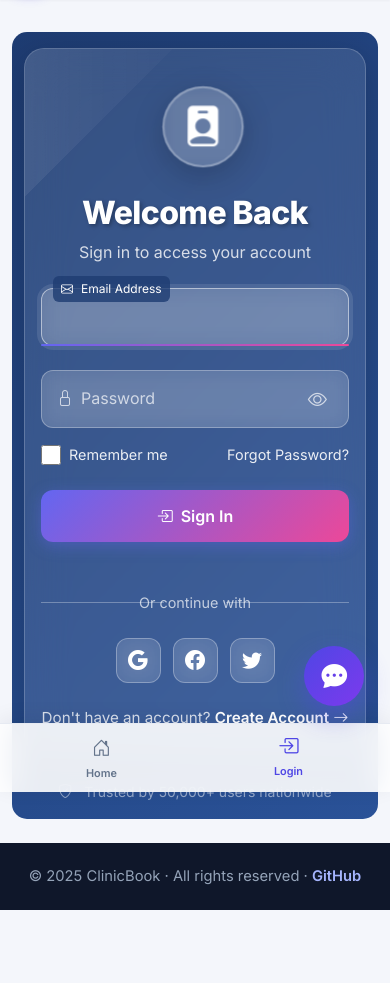
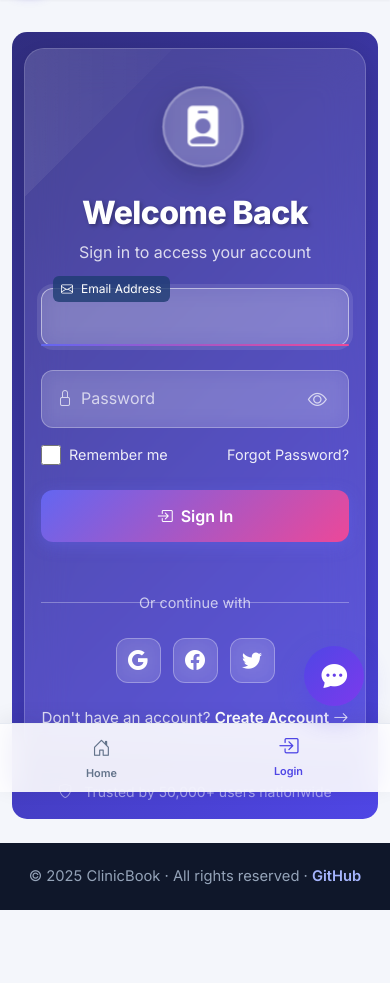
Before and after one commit to Mfaj-cod/ClinicBook, a Flask app: page /login in a window 390 px wide. Shown: the part 52-1035 px from the top of the page. Run offline with Flask 3, Linux system fonts and the light colour scheme.

Commit message:
Update login page gradient colors
Replace the login background gradients with updated indigo tones.

```diff
--- a/templates/login.html
+++ b/templates/login.html
@@ -161,7 +161,7 @@
   pointer-events: none;
   overflow: hidden;
   z-index: 0;
-  background: linear-gradient(135deg, #1e3c72 0%, #2a5298 100%);
+  background: linear-gradient(135deg, #312e81 0%, #4f46e5 100%);
    /* Adjust if navbar height changes */
 
 }
@@ -617,7 +617,7 @@
   }
 
   .login-hero-section {
-    background: linear-gradient(135deg, #1e3c72 0%, #2a5298 100%);
+    background: linear-gradient(135deg, #312e81 0%, #4f46e5 100%);
   }
 }
 
```
